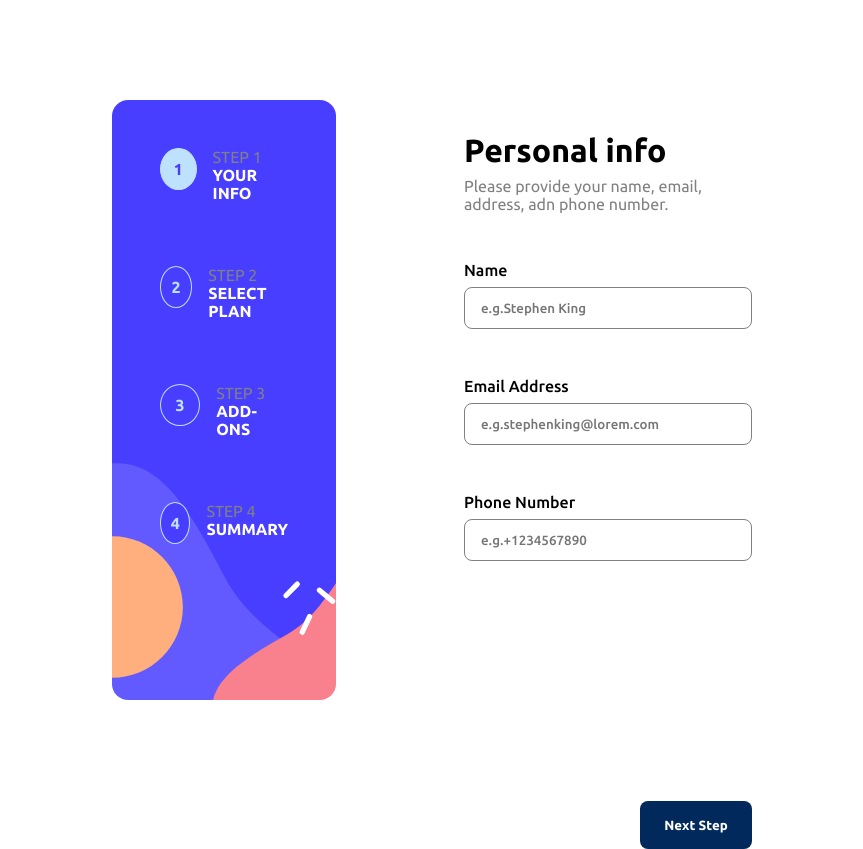
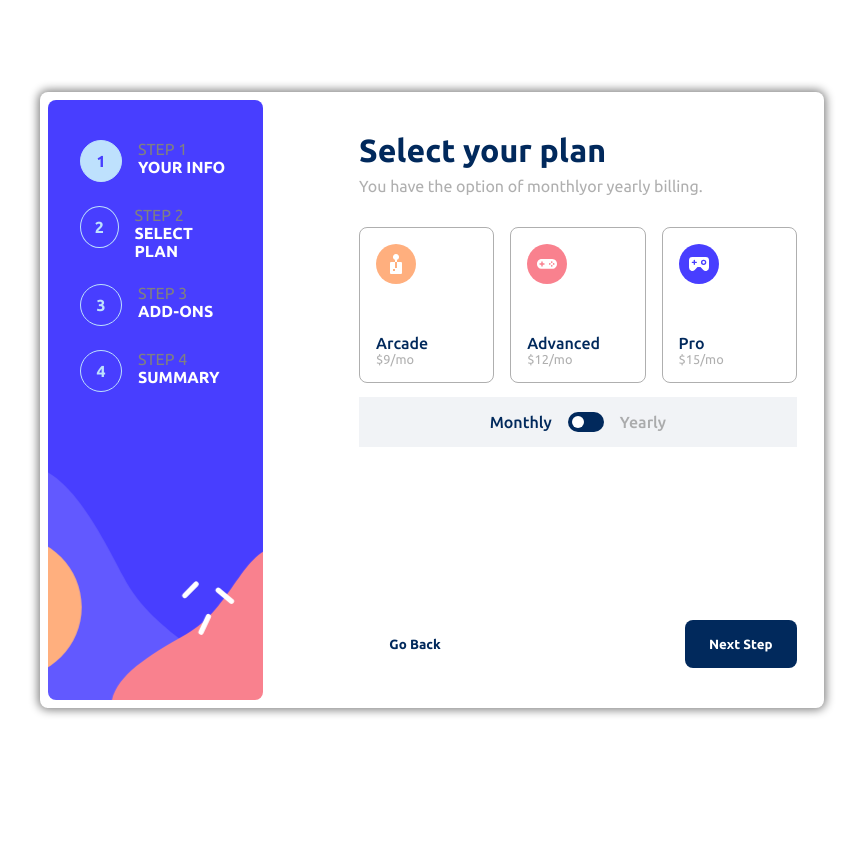
Before and after one commit to TsilaAllaoui/FrontendMentor-MultiStep-Form-challenge, a React (Vite) app: page / in a window 1280 px wide. Shown: the whole page, without its empty margins (208-1071 px from the left). After the commit the page ends 800 px from the top, so only its background shows below. Built offline with nearby package versions, Linux system fonts and the light colour scheme.

Commit message:
Finished Step 1 and 2

```diff
--- a/src/App.scss
+++ b/src/App.scss
@@ -1,5 +1,17 @@
-#app {
-  font-family: "Ubuntu Regular";
-  background-color: white;
-  // display: flex;
+#root {
+  width: 100svw;
+  height: 100svh;
+  display: flex;
+  justify-content: center;
+  align-items: center;
+  #app {
+    font-family: "Ubuntu Regular";
+    background-color: white;
+    height: 75%;
+    width: 60%;
+    border-radius: 0.5rem;
+    box-shadow: 0 0 10px 2px grey;
+    padding: 0.5rem;
+    display: flex;
+  }
 }
--- a/src/App.tsx
+++ b/src/App.tsx
@@ -1,12 +1,28 @@
-import './App.scss'
-import Step1 from './components/Step1'
+import "./App.scss";
+import bg from "./assets/images/bg-sidebar-desktop.svg";
+import StepsIndicator from "./components/StepsIndicator";
+import Step from "./models/Step";
+import Step1 from "./components/Step1";
+import { useState } from "react";
+import Step2 from "./components/Step2";
 
 function App() {
+  const steps: Step[] = [
+    { desc: "YOUR INFO", active: true },
+    { desc: "SELECT PLAN", active: false },
+    { desc: "ADD-ONS", active: false },
+    { desc: "SUMMARY", active: false },
+  ];
+
+  const [currentStep, setCurrentStep] = useState(0);
+
   return (
     <div id="app">
-      <Step1 />
+      <StepsIndicator steps={steps} bg={bg} currentStep={currentStep} />
+      {/* <Step1 /> */}
+      <Step2 />
     </div>
-  )
+  );
 }
 
-export default App
+export default App;
--- /dev/null
+++ b/src/components/Plan.tsx
@@ -0,0 +1,25 @@
+import PlanModel from "../models/PlanModel";
+import "../styles/Plan.scss";
+
+const Plan = ({ plan, planType }: { plan: PlanModel; planType: string }) => {
+  const updatePlan = (e: React.MouseEvent<HTMLDivElement>) => {
+    const plans: NodeListOf<HTMLDivElement> =
+      document.querySelectorAll("#plan");
+    plans.forEach((plan) => (plan.style.backgroundColor = "white"));
+    e.currentTarget.style.backgroundColor = "rgba(128, 128, 128, 0.128)";
+  };
+
+  return (
+    <div id="plan" onClick={updatePlan}>
+      <img src={plan.icon} alt={plan.icon} />
+      <div id="info">
+        <p>{plan.name}</p>
+        <p>
+          ${planType == "mo" ? plan.monthlyPrice : plan.yearlyPrice}/{planType}
+        </p>
+      </div>
+    </div>
+  );
+};
+
+export default Plan;
--- a/src/components/Step1.tsx
+++ b/src/components/Step1.tsx
@@ -1,41 +1,72 @@
-import Step from "../models/Step";
+import { useRef } from "react";
 import "../styles/Step1.scss";
-import StepsIndicator from "./StepsIndicator";
-import bg from "../assets/images/bg-sidebar-desktop.svg";
 
 const Step1 = () => {
+  const nameRef = useRef<HTMLInputElement | null>(null);
+  const emailRef = useRef<HTMLInputElement | null>(null);
+  const phoneRef = useRef<HTMLInputElement | null>(null);
 
-    const steps: Step[] = [
-        { desc: "YOUR INFO", active: true },
-        { desc: "SELECT PLAN", active: false },
-        { desc: "ADD-ONS", active: false },
-        { desc: "SUMMARY", active: false },
-    ];
+  let nameError = "";
+  let emailError = "";
+  let phoneError = "";
 
-    return <div id="step-1">
-        <StepsIndicator steps={steps} bg={bg} />
-        <div id="inputs">
-            <div id="inputs-container">
-                <div>
+  const handleChange = (e: React.ChangeEvent<HTMLInputElement>) => {
+    if (e.currentTarget.value == "") {
+      e.currentTarget.style.outline = "solid 1.5px rgb(212, 64, 80)";
+      const divErrorElement = e.currentTarget.previousSibling as HTMLDivElement;
+      const errorElement = divErrorElement.lastElementChild as HTMLDivElement;
+      errorElement.textContent = "This field is required";
+    }
+  };
+  return (
+    <div id="step-1">
+      <div id="headers-container">
         <div id="header">Personal info</div>
-                    <div id="header-desc">Please provide your name, email, address, adn phone number.</div>
+        <div id="header-desc">
+          Please provide your name, email, address, adn phone number.
+        </div>
       </div>
       <div className="input">
+        <div id="label-line">
           <label>Name</label>
-                    <input type="text" placeholder="e.g.Stephen King" />
+          <div>{nameError}</div>
+        </div>
+        <input
+          type="text"
+          placeholder="e.g.Stephen King"
+          ref={nameRef}
+          onChange={handleChange}
+        />
       </div>
       <div className="input">
+        <div id="label-line">
           <label>Email Address</label>
-                    <input type="text" placeholder="e.g.stephenking@lorem.com" />
+          <div>{emailError}</div>
+        </div>
+        <input
+          type="text"
+          placeholder="e.g.stephenking@lorem.com"
+          ref={emailRef}
+          onChange={handleChange}
+        />
       </div>
       <div className="input">
+        <div id="label-line">
           <label>Phone Number</label>
-                    <input type="text" placeholder="e.g.+1234567890" />
+          <div>{phoneError}</div>
+        </div>
+        <input
+          type="text"
+          placeholder="e.g.+1234567890"
+          ref={phoneRef}
+          onChange={handleChange}
+        />
+      </div>
+      <div id="button-container">
+        <button>Next Step</button>
       </div>
     </div>
-            <div id="button-container"><button>Next Step</button></div>
-        </div>
-    </div>
-}
+  );
+};
 
 export default Step1;
--- /dev/null
+++ b/src/components/Step2.tsx
@@ -0,0 +1,71 @@
+import "../styles/Step2.scss";
+import arcade from "../assets/images/icon-arcade.svg";
+import advanced from "../assets/images/icon-advanced.svg";
+import pro from "../assets/images/icon-pro.svg";
+import PlanModel from "../models/PlanModel";
+import Plan from "./Plan";
+import { useState } from "react";
+
+const Step2 = () => {
+  const plans: PlanModel[] = [
+    { icon: arcade, name: "Arcade", monthlyPrice: 9, yearlyPrice: 7 },
+    { icon: advanced, name: "Advanced", monthlyPrice: 12, yearlyPrice: 10 },
+    { icon: pro, name: "Pro", monthlyPrice: 15, yearlyPrice: 13 },
+  ];
+
+  const [planType, setPlanType] = useState("mo");
+
+  const changePlanType = (e: React.MouseEvent<HTMLDivElement>) => {
+    const circle = e.currentTarget.querySelector("#circle") as HTMLDivElement;
+    circle.style.left = circle.style.left == "0px" ? "45%" : "0px";
+    circle.style.right = circle.style.right == "0px" ? "45%" : "0px";
+    setPlanType((planType) => (planType == "mo" ? "year" : "mo"));
+  };
+
+  return (
+    <div id="step-2">
+      <div id="headers-container">
+        <div id="header">Select your plan</div>
+        <div id="header-desc">
+          You have the option of monthlyor yearly billing.
+        </div>
+      </div>
+      <div id="plans">
+        {plans.map((plan) => (
+          <Plan plan={plan} planType={planType} key={plan.name} />
+        ))}
+      </div>
+      <div id="plan-type">
+        <p
+          style={{
+            color:
+              planType == "mo"
+                ? "rgb(1, 41, 92)"
+                : "rgba(128, 128, 128, 0.628)",
+          }}
+        >
+          Monthly
+        </p>
+        <div id="switch" onClick={changePlanType}>
+          <div id="circle" style={{ left: "0px", right: "50%" }}></div>
+        </div>
+        <p
+          style={{
+            color:
+              planType == "year"
+                ? "rgb(1, 41, 92)"
+                : "rgba(128, 128, 128, 0.628)",
+          }}
+        >
+          Yearly
+        </p>
+      </div>
+      <div id="actions">
+        <button id="go-back">Go Back</button>
+        <button id="next-step">Next Step</button>
+      </div>
+    </div>
+  );
+};
+
+export default Step2;
--- a/src/components/StepsIndicator.tsx
+++ b/src/components/StepsIndicator.tsx
@@ -1,20 +1,34 @@
 import "../styles/StepsIndicator.scss";
 import Step from "../models/Step";
-import { useState } from "react";
 
-const StepsIndicator = ({ steps, bg }: { steps: Step[], bg: string }) => {
-
-    const [currentStep, setCurrentStep] = useState(0);
-
-    return <div id="steps-indicator" style={{ backgroundImage: `url(${bg})` }}>
-        {
-            steps.length > 0 && steps.map((step, index) => {
-                return <div className="step" key={index}>
-                    <div id="index"
+const StepsIndicator = ({
+  steps,
+  bg,
+  currentStep,
+}: {
+  steps: Step[];
+  bg: string;
+  currentStep: number;
+}) => {
+  return (
+    <div id="steps-indicator" style={{ backgroundImage: `url(${bg})` }}>
+      {steps.length > 0 &&
+        steps.map((step, index) => {
+          return (
+            <div className="step" key={index}>
+              <div
+                id="index"
                 style={{
-                            backgroundColor: index == currentStep ? "rgb(190, 225, 253)" : "rgb(72, 62, 255)",
-                            color: index == currentStep ? "rgb(72, 62, 255)" : "rgb(190, 225, 253)"
-                        }}>
+                  backgroundColor:
+                    index == currentStep
+                      ? "rgb(190, 225, 253)"
+                      : "rgb(72, 62, 255)",
+                  color:
+                    index == currentStep
+                      ? "rgb(72, 62, 255)"
+                      : "rgb(190, 225, 253)",
+                }}
+              >
                 {index + 1}
               </div>
               <div id="step-infos">
@@ -22,9 +36,10 @@ const StepsIndicator = ({ steps, bg }: { steps: Step[], bg: string }) => {
                 <div id="desc">{step.desc}</div>
               </div>
             </div>
-            })
-        }
-    </div >
-}
+          );
+        })}
+    </div>
+  );
+};
 
 export default StepsIndicator;
--- /dev/null
+++ b/src/models/PlanModel.ts
@@ -0,0 +1,8 @@
+interface PlanModel {
+  icon: string;
+  name: string;
+  monthlyPrice: number;
+  yearlyPrice: number;
+}
+
+export default PlanModel;
--- /dev/null
+++ b/src/styles/Plan.scss
@@ -0,0 +1,39 @@
+#plan {
+  display: flex;
+  flex-direction: column;
+  border: solid 1px rgba(128, 128, 128, 0.628);
+  width: 33%;
+  height: 100%;
+  padding: 1rem;
+  border-radius: 0.5rem;
+  justify-content: space-between;
+  gap: 1rem;
+  cursor: pointer;
+
+  &:hover {
+    border: solid 1.5px rgb(1, 41, 92);
+    box-shadow: inset 0 0 2px rgb(1, 41, 92);
+  }
+
+  img {
+    width: 2.5rem;
+    height: 2.5rem;
+    aspect-ratio: 1;
+  }
+
+  #info {
+    p {
+      margin: 0;
+    }
+
+    p:first-of-type {
+      color: rgb(1, 41, 92);
+      font-family: "Ubuntu Medium";
+    }
+
+    p:last-of-type {
+      color: rgba(128, 128, 128, 0.628);
+      font-size: 0.8rem;
+    }
+  }
+}
--- a/src/styles/Step1.scss
+++ b/src/styles/Step1.scss
@@ -1,84 +1,82 @@
 #step-1 {
+  width: 57%;
+  height: 100%;
   display: flex;
-    width: 50svw;
-    height: 75svh;
-    justify-content: center;
-    align-items: center;
-    background-color: white;
+  align-items: flex-start;
+  flex-direction: column;
+  border-radius: 0.5rem;
+  margin-left: 6rem;
 
-    #indicator {
-        height: 74%;
-        width: 10rem;
-        display: flex;
-        justify-content: center;
-        align-items: center;
-
-        .step {
-            margin: 1rem 2rem;
-
-            &:first-child {
-                margin-top: 3rem;
-            }
-        }
-    }
-
-
-    #inputs {
-        background-color: white;
-        width: 65%;
-        height: 100%;
-        border-radius: 0 1rem 1rem 0;
-        display: flex;
-        flex-direction: column;
-        padding-left: 8rem;
-        justify-content: space-between;
-
-        #inputs-container {
-            margin-top: 2rem;
-        }
-
+  #headers-container {
+    margin: 2rem 0;
     #header {
       font-family: "Ubuntu Bold";
       font-size: 2rem;
+      color: rgb(1, 41, 92);
     }
 
     #header-desc {
       font-size: 1rem;
       font-family: "Ubuntu Regular";
-            color: grey;
+      color: rgba(128, 128, 128, 0.628);
       margin-top: 0.5rem;
+    }
   }
 
   .input {
-            margin: 3rem 0 0 0;
     display: flex;
     flex-direction: column;
-            gap: 0.5rem;
+    gap: 0.1rem;
     font-family: "Ubuntu Medium";
+    width: 85%;
+    margin: 1rem 0;
+    color: rgb(1, 41, 92);
+
+    #label-line {
+      width: 100%;
+      display: flex;
+      justify-content: space-between;
+      div {
+        color: rgb(212, 64, 80);
+      }
+    }
 
     input {
-                height: 2.5rem;
+      margin-top: 0.5rem;
+      height: 2.75rem;
       border-radius: 0.5rem;
-                border: solid 1px grey;
-                padding: 0 1rem;
+      border: solid 1px rgba(128, 128, 128, 0.431);
       font-family: "Ubuntu Medium";
+      width: calc(100% - 1rem);
+      padding-left: 1rem;
+      color: rgb(1, 41, 92);
+      &:focus-visible {
+        outline: solid 1.5px rgb(1, 41, 92);
+        font-family: "Ubuntu Bold";
+      }
     }
   }
 
   #button-container {
     display: flex;
     justify-content: flex-end;
+    align-items: flex-end;
+    width: 85%;
+    flex: 1;
+    margin-bottom: 1rem;
 
     button {
       background-color: rgb(1, 41, 92);
       color: white;
-                justify-self: flex-end;
-                margin-top: 15rem;
       height: 3rem;
       width: 7rem;
       border-radius: 0.5rem;
       border: none;
       font-family: "Ubuntu Bold";
+      transition: all 500ms;
+
+      &:hover {
+        background-color: rgb(23, 74, 139);
       }
     }
   }
--- /dev/null
+++ b/src/styles/Step2.scss
@@ -0,0 +1,105 @@
+#step-2 {
+  width: 57%;
+  height: 100%;
+  display: flex;
+  align-items: flex-start;
+  flex-direction: column;
+  border-radius: 0.5rem;
+  margin-left: 6rem;
+
+  #headers-container {
+    margin: 2rem 0;
+    #header {
+      font-family: "Ubuntu Bold";
+      font-size: 2rem;
+      color: rgb(1, 41, 92);
+    }
+
+    #header-desc {
+      font-size: 1rem;
+      font-family: "Ubuntu Regular";
+      color: rgba(128, 128, 128, 0.628);
+      margin-top: 0.5rem;
+    }
+  }
+
+  #plans {
+    width: 100%;
+    display: flex;
+    gap: 1rem;
+    margin-bottom: 3rem;
+  }
+
+  #plan-type {
+    width: 100%;
+    display: flex;
+    align-self: center;
+    justify-content: center;
+    align-items: center;
+    background-color: rgba(1, 40, 92, 0.053);
+    color: rgb(1, 41, 92);
+    font-family: "Ubuntu Medium";
+
+    p {
+      transition: color 750ms;
+    }
+
+    #switch {
+      width: 2.25rem;
+      height: 1.2rem;
+      border-radius: 1rem;
+      background-color: rgb(1, 41, 92);
+      margin: 0 1rem;
+      display: flex;
+      justify-content: flex-start;
+      align-items: center;
+      position: relative;
+
+      #circle {
+        width: 0.75rem;
+        height: 0.75rem;
+        border-radius: 100%;
+        background-color: white;
+        margin: 0 0.25rem;
+        position: absolute;
+        transition: all 250ms ease-in-out;
+        position: absolute;
+      }
+    }
+  }
+
+  #actions {
+    width: 100%;
+    flex: 1;
+    display: flex;
+    justify-content: space-between;
+    align-items: flex-end;
+    margin-bottom: 2rem;
+
+    #go-back {
+      border: none;
+      background-color: white;
+      color: rgb(1, 41, 92);
+      font-family: "Ubuntu Bold";
+      height: 3rem;
+      width: 7rem;
+      cursor: pointer;
+    }
+
+    #next-step {
+      background-color: rgb(1, 41, 92);
+      color: white;
+      font-family: "Ubuntu Bold";
+      height: 3rem;
+      width: 7rem;
+      border: none;
+      border-radius: 0.5rem;
+      transition: all 500ms;
+      cursor: pointer;
+
+      &:hover {
+        background-color: rgb(23, 74, 139);
+      }
+    }
+  }
+}
--- a/src/styles/StepsIndicator.scss
+++ b/src/styles/StepsIndicator.scss
@@ -1,20 +1,21 @@
 #steps-indicator {
-    width: 35%;
   height: 100%;
+  width: 28%;
   display: flex;
   flex-direction: column;
   color: white;
   background-size: cover;
   background-repeat: no-repeat;
-    border-radius: 1rem;
+  background-position: center;
+  border-radius: 0.5rem;
 
   .step {
     font-size: 1rem;
     display: flex;
-        margin: 2rem 3rem;
+    margin: 0.75rem 2rem;
 
     &:first-child {
-            margin-top: 3rem;
+      margin-top: 2.5rem;
     }
 
     #index {
@@ -47,5 +48,3 @@
     }
   }
 }
-
-//rgb(190, 225, 253)
```
Lines whose indentation alone changed are shown as unchanged.
